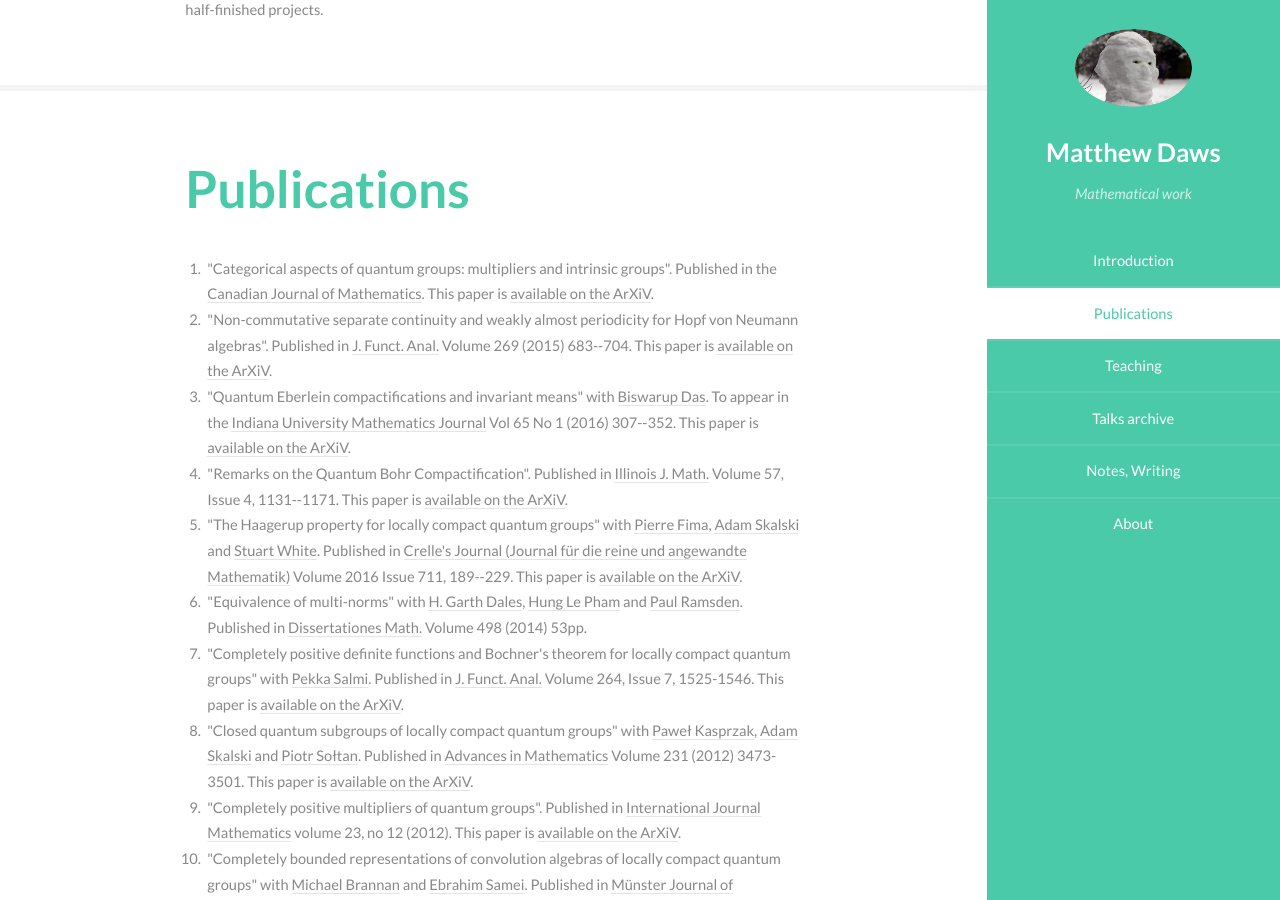
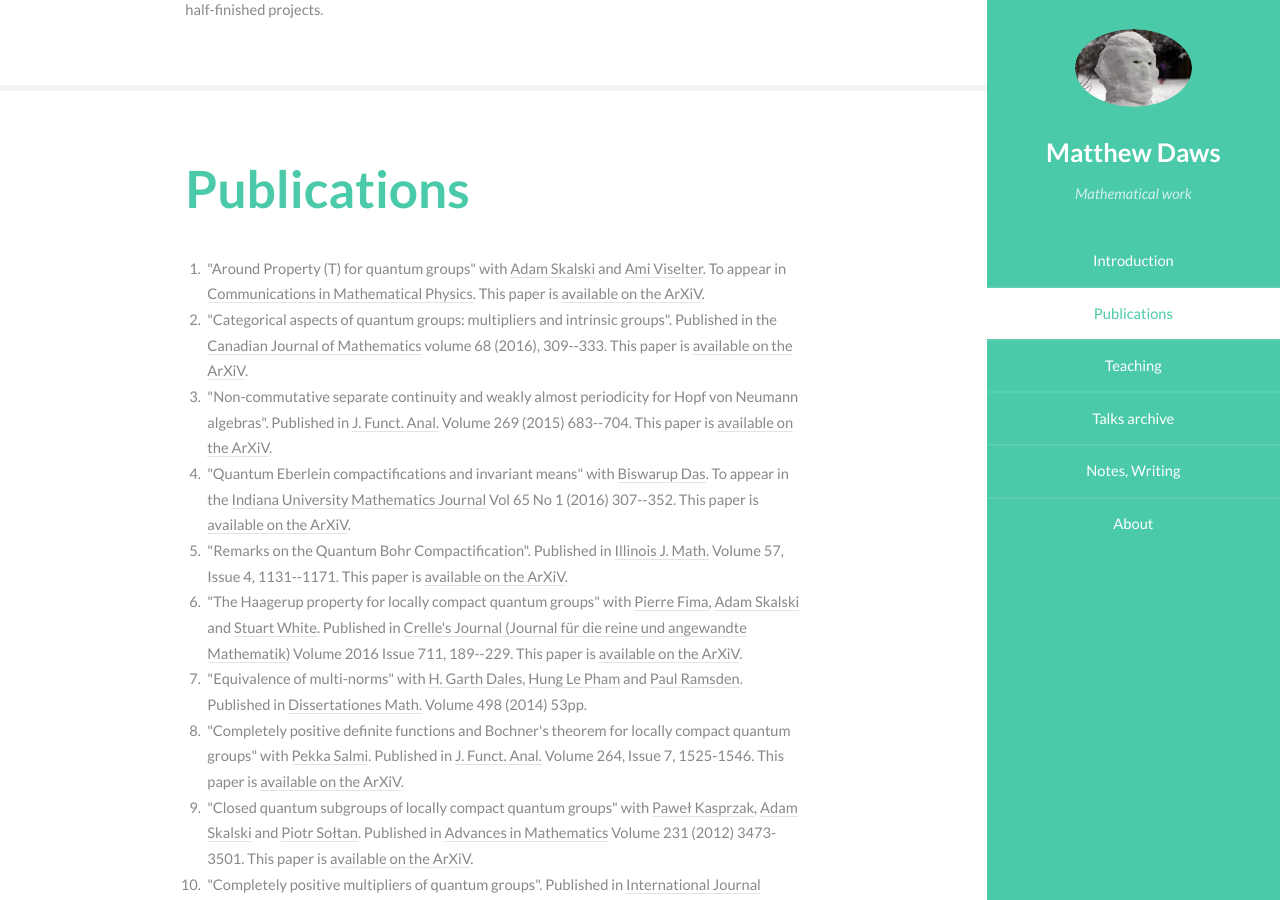
Before and after one commit to MatthewDaws/MatthewDaws.github.io, a Jekyll site: the page mathematics/index.html, which Jekyll copies as it is, in a window 1280 px wide and 900 px high, scrolled down 949 px. Built offline with Jekyll 4.4.1, drawn with Linux system fonts in a browser that asks for light colours.

Commit message:
Add Comm. Maths Physics paper

```diff
--- a/mathematics/index.html
+++ b/mathematics/index.html
@@ -82,7 +82,10 @@
 								</header>
 								<ol>
 
-								<li>"Categorical aspects of quantum groups: multipliers and intrinsic groups".  Published in the <a href="http://dx.doi.org/10.4153/CJM-2015-022-0">Canadian Journal of Mathematics</a>.
+                        <li>"Around Property (T) for quantum groups" with <a href="http://www.impan.pl/~skalski/">Adam Skalski</a> and <a href="http://math.haifa.ac.il/viselter/">Ami Viselter</a>.  To appear in <a href="http://link.springer.com/journal/220">Communications in Mathematical Physics</a>.  This paper is <a href="https://arxiv.org/abs/1605.02800">available on the ArXiV</a>.
+								</li>
+
+								<li>"Categorical aspects of quantum groups: multipliers and intrinsic groups".  Published in the <a href="http://dx.doi.org/10.4153/CJM-2015-022-0">Canadian Journal of Mathematics</a> volume 68 (2016), 309--333.
 								This paper is <a href="http://arxiv.org/abs/1410.2156">available on the ArXiV</a>.
 								</li>
 
```
